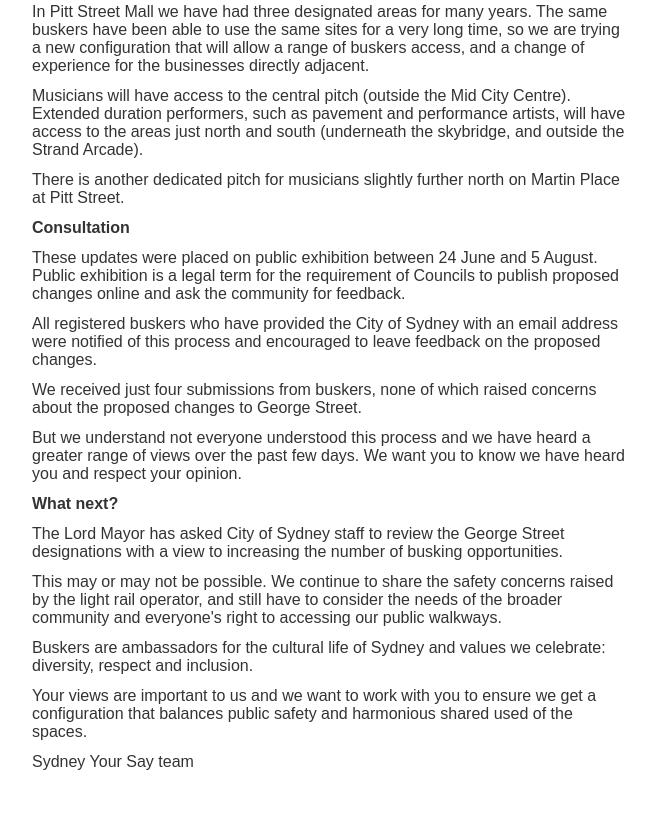
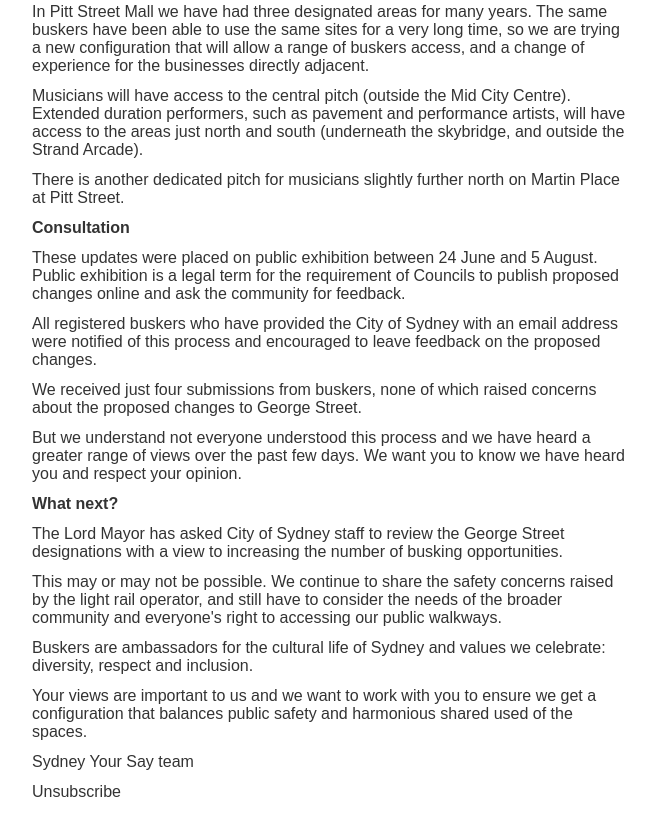
Before and after one commit to Wlee46/cm-html, a plain HTML site: page index.html in a window 1280 px wide. Shown: the part 1190-2023 px from the top of the page, without its empty margins (308-964 px from the left). Before the commit the page ends 1993 px from the top, so only its background shows below. Drawn offline with Linux system fonts and the light colour scheme.

Commit message:
Update email HTML 2025-12-11 11:05:05

```diff
--- a/index.html
+++ b/index.html
@@ -140,6 +140,7 @@ used of the spaces.</p>
 <p style="margin:0 0 12px 0"></p>
 <p style="margin:0 0 12px 0">Sydney Your Say team</p>
 
+        <p style="margin:0 0 12px 0"><unsubscribe>Unsubscribe</unsubscribe></p>
       </div>
     </body>
     </html>
```
